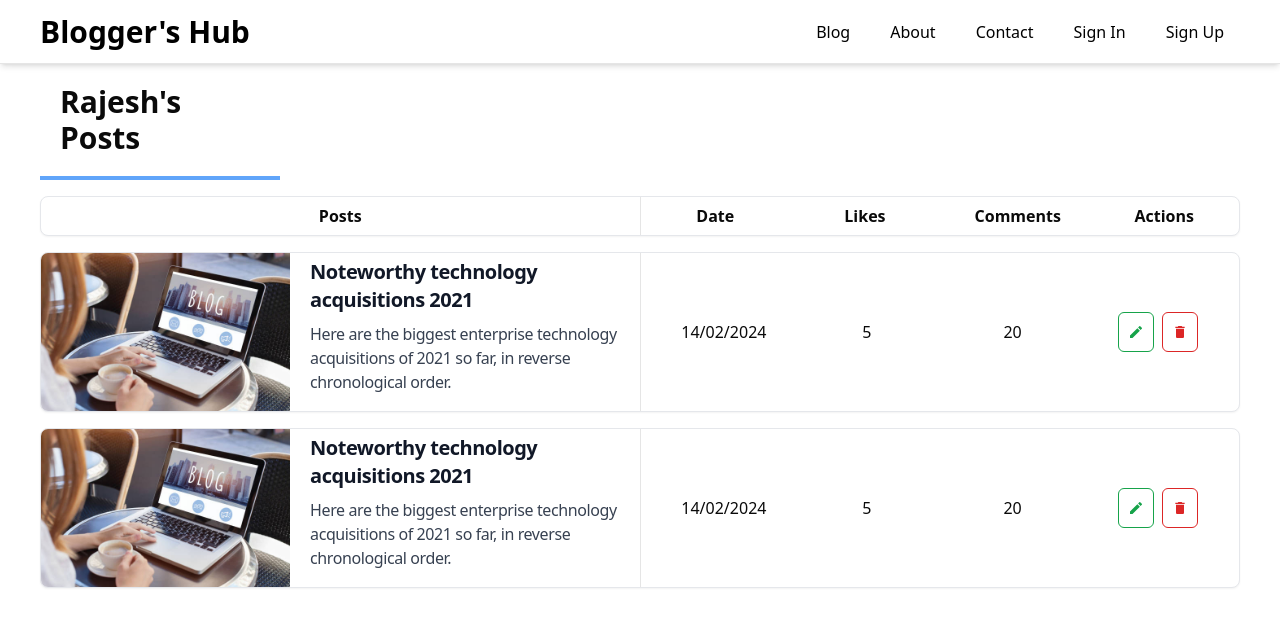
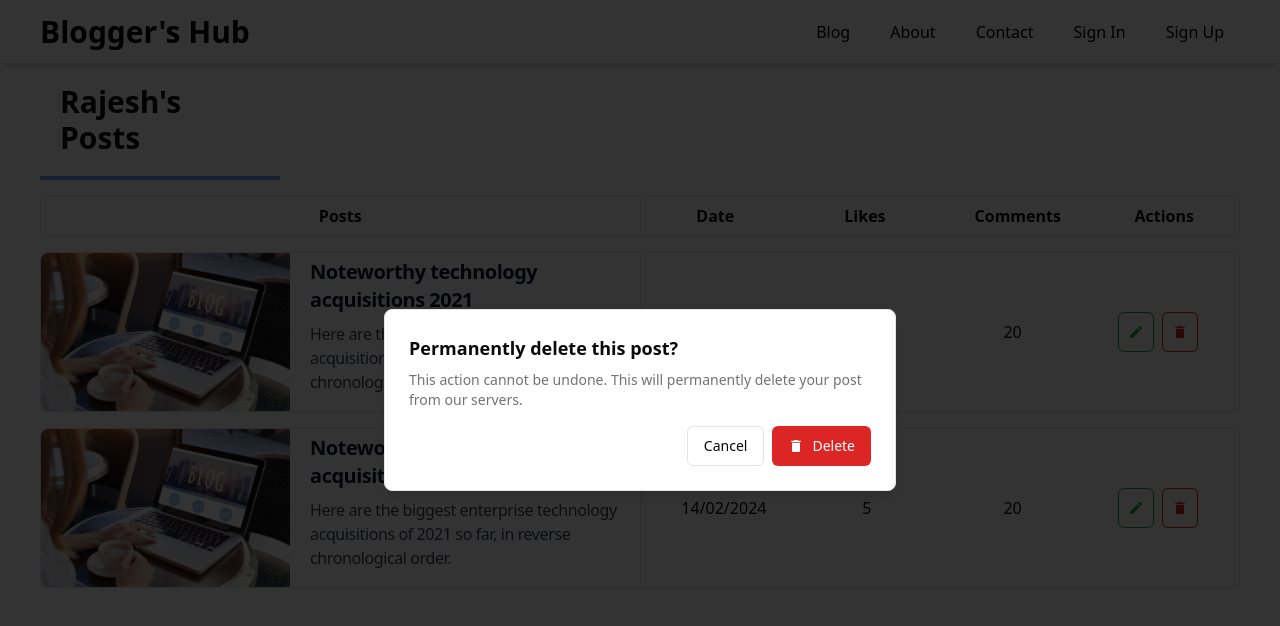
Before and after one commit to rajesh-ranjan-git/bloggershub, a Next.js app in the folder bloggershub/: page /user/posts in a window 1280 px wide. Both pictures are taken after a click on the button 1180 px from the left and 332 px from the top of the page. Shown: the top 626 px of the page. Built offline with nearby package versions, Linux system fonts and the light colour scheme.

Commit message:
Delete posat UI

```diff
--- a/bloggershub/package.json
+++ b/bloggershub/package.json
@@ -10,6 +10,7 @@
   },
   "dependencies": {
     "@hookform/resolvers": "^4.0.0",
+    "@radix-ui/react-alert-dialog": "^1.1.6",
     "@radix-ui/react-avatar": "^1.1.3",
     "@radix-ui/react-label": "^2.1.2",
     "@radix-ui/react-scroll-area": "^1.2.3",
--- /dev/null
+++ b/bloggershub/src/components/ui/alert-dialog.jsx
@@ -0,0 +1,99 @@
+"use client"
+
+import * as React from "react"
+import * as AlertDialogPrimitive from "@radix-ui/react-alert-dialog"
+
+import { cn } from "@/lib/utils"
+import { buttonVariants } from "@/components/ui/button"
+
+const AlertDialog = AlertDialogPrimitive.Root
+
+const AlertDialogTrigger = AlertDialogPrimitive.Trigger
+
+const AlertDialogPortal = AlertDialogPrimitive.Portal
+
+const AlertDialogOverlay = React.forwardRef(({ className, ...props }, ref) => (
+  <AlertDialogPrimitive.Overlay
+    className={cn(
+      "fixed inset-0 z-50 bg-black/80  data-[state=open]:animate-in data-[state=closed]:animate-out data-[state=closed]:fade-out-0 data-[state=open]:fade-in-0",
+      className
+    )}
+    {...props}
+    ref={ref} />
+))
+AlertDialogOverlay.displayName = AlertDialogPrimitive.Overlay.displayName
+
+const AlertDialogContent = React.forwardRef(({ className, ...props }, ref) => (
+  <AlertDialogPortal>
+    <AlertDialogOverlay />
+    <AlertDialogPrimitive.Content
+      ref={ref}
+      className={cn(
+        "fixed left-[50%] top-[50%] z-50 grid w-full max-w-lg translate-x-[-50%] translate-y-[-50%] gap-4 border bg-background p-6 shadow-lg duration-200 data-[state=open]:animate-in data-[state=closed]:animate-out data-[state=closed]:fade-out-0 data-[state=open]:fade-in-0 data-[state=closed]:zoom-out-95 data-[state=open]:zoom-in-95 data-[state=closed]:slide-out-to-left-1/2 data-[state=closed]:slide-out-to-top-[48%] data-[state=open]:slide-in-from-left-1/2 data-[state=open]:slide-in-from-top-[48%] sm:rounded-lg",
+        className
+      )}
+      {...props} />
+  </AlertDialogPortal>
+))
+AlertDialogContent.displayName = AlertDialogPrimitive.Content.displayName
+
+const AlertDialogHeader = ({
+  className,
+  ...props
+}) => (
+  <div
+    className={cn("flex flex-col space-y-2 text-center sm:text-left", className)}
+    {...props} />
+)
+AlertDialogHeader.displayName = "AlertDialogHeader"
+
+const AlertDialogFooter = ({
+  className,
+  ...props
+}) => (
+  <div
+    className={cn("flex flex-col-reverse sm:flex-row sm:justify-end sm:space-x-2", className)}
+    {...props} />
+)
+AlertDialogFooter.displayName = "AlertDialogFooter"
+
+const AlertDialogTitle = React.forwardRef(({ className, ...props }, ref) => (
+  <AlertDialogPrimitive.Title ref={ref} className={cn("text-lg font-semibold", className)} {...props} />
+))
+AlertDialogTitle.displayName = AlertDialogPrimitive.Title.displayName
+
+const AlertDialogDescription = React.forwardRef(({ className, ...props }, ref) => (
+  <AlertDialogPrimitive.Description
+    ref={ref}
+    className={cn("text-sm text-muted-foreground", className)}
+    {...props} />
+))
+AlertDialogDescription.displayName =
+  AlertDialogPrimitive.Description.displayName
+
+const AlertDialogAction = React.forwardRef(({ className, ...props }, ref) => (
+  <AlertDialogPrimitive.Action ref={ref} className={cn(buttonVariants(), className)} {...props} />
+))
+AlertDialogAction.displayName = AlertDialogPrimitive.Action.displayName
+
+const AlertDialogCancel = React.forwardRef(({ className, ...props }, ref) => (
+  <AlertDialogPrimitive.Cancel
+    ref={ref}
+    className={cn(buttonVariants({ variant: "outline" }), "mt-2 sm:mt-0", className)}
+    {...props} />
+))
+AlertDialogCancel.displayName = AlertDialogPrimitive.Cancel.displayName
+
+export {
+  AlertDialog,
+  AlertDialogPortal,
+  AlertDialogOverlay,
+  AlertDialogTrigger,
+  AlertDialogContent,
+  AlertDialogHeader,
+  AlertDialogFooter,
+  AlertDialogTitle,
+  AlertDialogDescription,
+  AlertDialogAction,
+  AlertDialogCancel,
+}
--- a/bloggershub/src/components/userPost/userPostDetails.jsx
+++ b/bloggershub/src/components/userPost/userPostDetails.jsx
@@ -1,5 +1,16 @@
 import { Button } from "../ui/button";
 import { MdDelete, MdModeEdit } from "react-icons/md";
+import {
+  AlertDialog,
+  AlertDialogAction,
+  AlertDialogCancel,
+  AlertDialogContent,
+  AlertDialogDescription,
+  AlertDialogFooter,
+  AlertDialogHeader,
+  AlertDialogTitle,
+  AlertDialogTrigger,
+} from "@/components/ui/alert-dialog";
 
 const UserPostDetails = () => {
   return (
@@ -17,12 +28,32 @@
         >
           <MdModeEdit />
         </Button>
+        <AlertDialog>
+          <AlertDialogTrigger asChild>
             <Button
               variant="outline"
               className="hover:bg-red-600 p-0 border-red-600 w-10 text-red-600 hover:text-white"
             >
               <MdDelete />
             </Button>
+          </AlertDialogTrigger>
+          <AlertDialogContent className="rounded-lg w-[90vw] md:w-auto">
+            <AlertDialogHeader>
+              <AlertDialogTitle>Permanently delete this post?</AlertDialogTitle>
+              <AlertDialogDescription>
+                This action cannot be undone. This will permanently delete your
+                post from our servers.
+              </AlertDialogDescription>
+            </AlertDialogHeader>
+            <AlertDialogFooter>
+              <AlertDialogCancel>Cancel</AlertDialogCancel>
+              <AlertDialogAction className="flex items-center gap-2 bg-red-600 hover:bg-red-700 border-red-600 hover:border-red-700 text-white h">
+                <MdDelete />
+                <span>Delete</span>
+              </AlertDialogAction>
+            </AlertDialogFooter>
+          </AlertDialogContent>
+        </AlertDialog>
       </div>
     </div>
   );
```
Also changed, not shown: 1 other file (tests, documents, lock files or other folders). Lines whose indentation alone changed are shown as unchanged.
